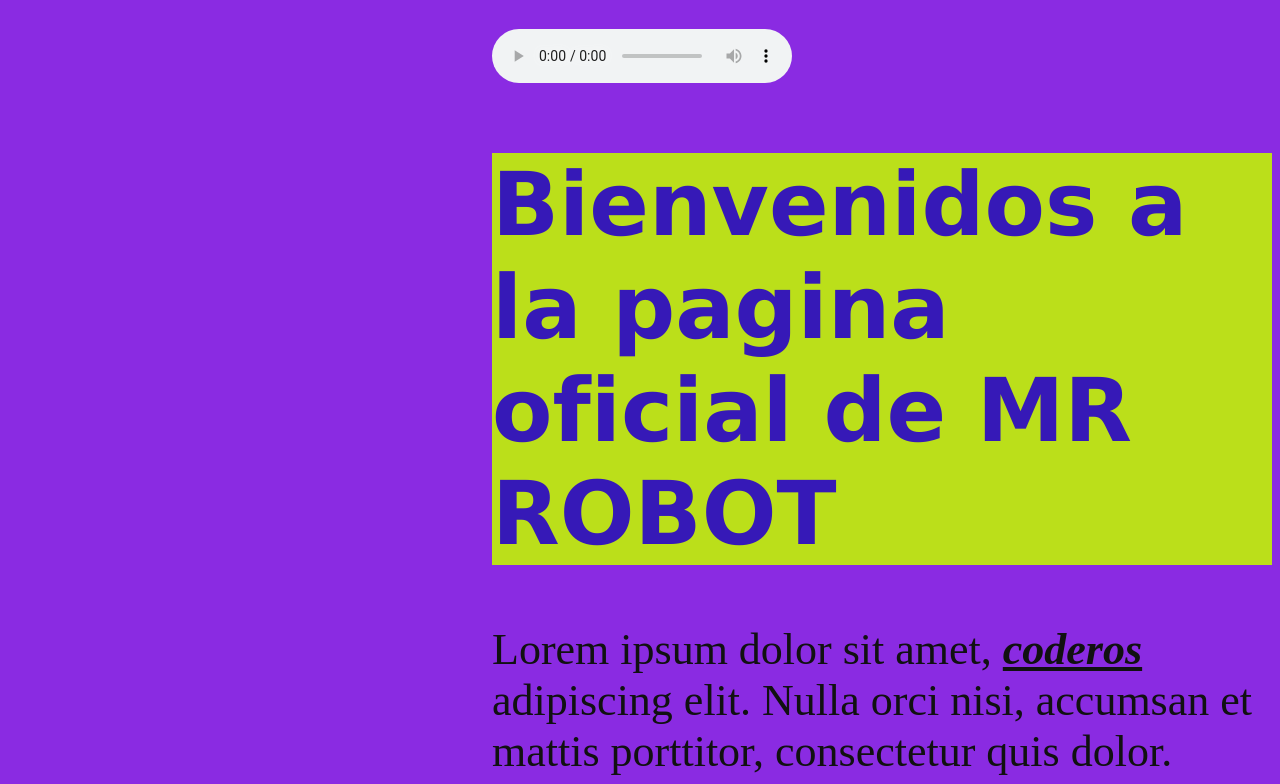
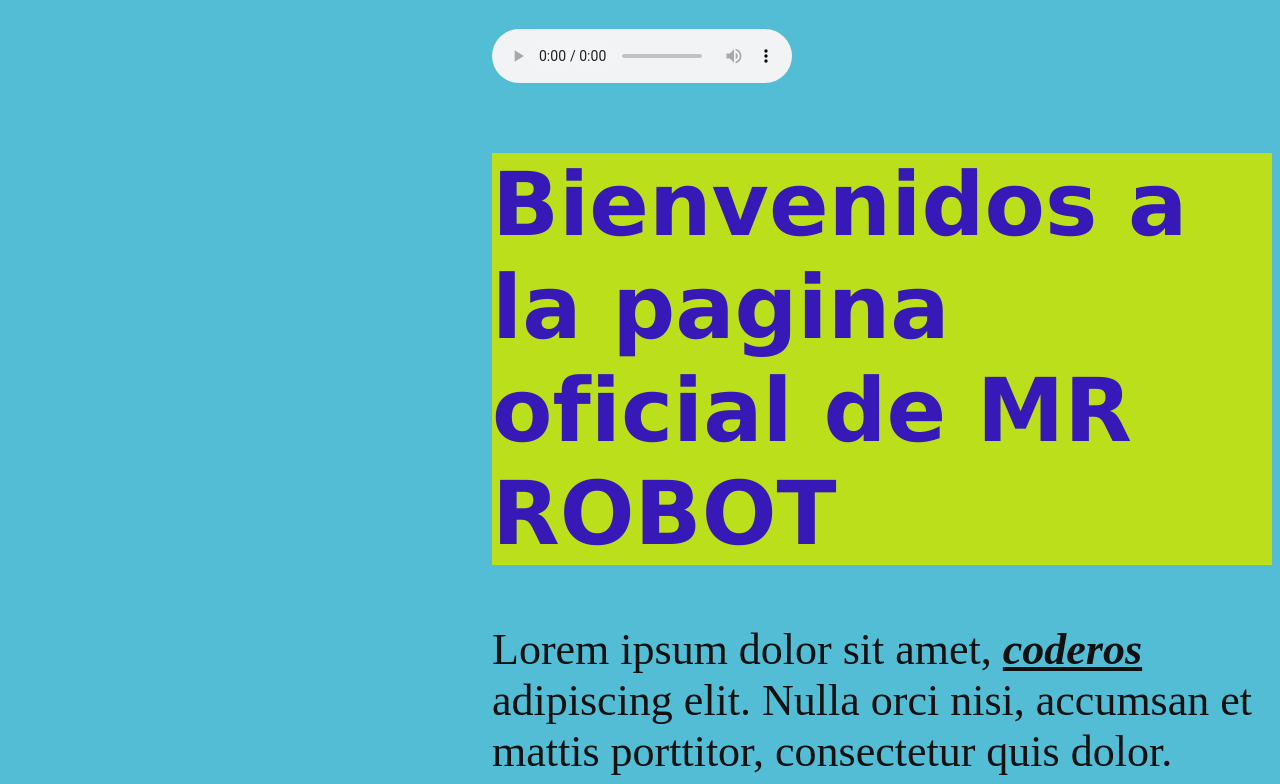
Before and after one commit to charlyred/mrrobot18, a plain HTML site: page index.html in a window 1280 px wide. Shown: the part 609-1393 px from the top of the page. Drawn offline with Linux system fonts and the light colour scheme.

Commit message:
cambié el color de fondo con css

```diff
--- a/css/style.css
+++ b/css/style.css
@@ -2,7 +2,7 @@
     font-size: 44px; /*tamaño base*/
 }
 body {
-    background-color: blueviolet; /*Commit 1 en CSS*/
+    background-color: rgb(83, 189, 213); /*Commit 1 en CSS*/
     color: #111;
     padding-left: 11em;
 }
```
